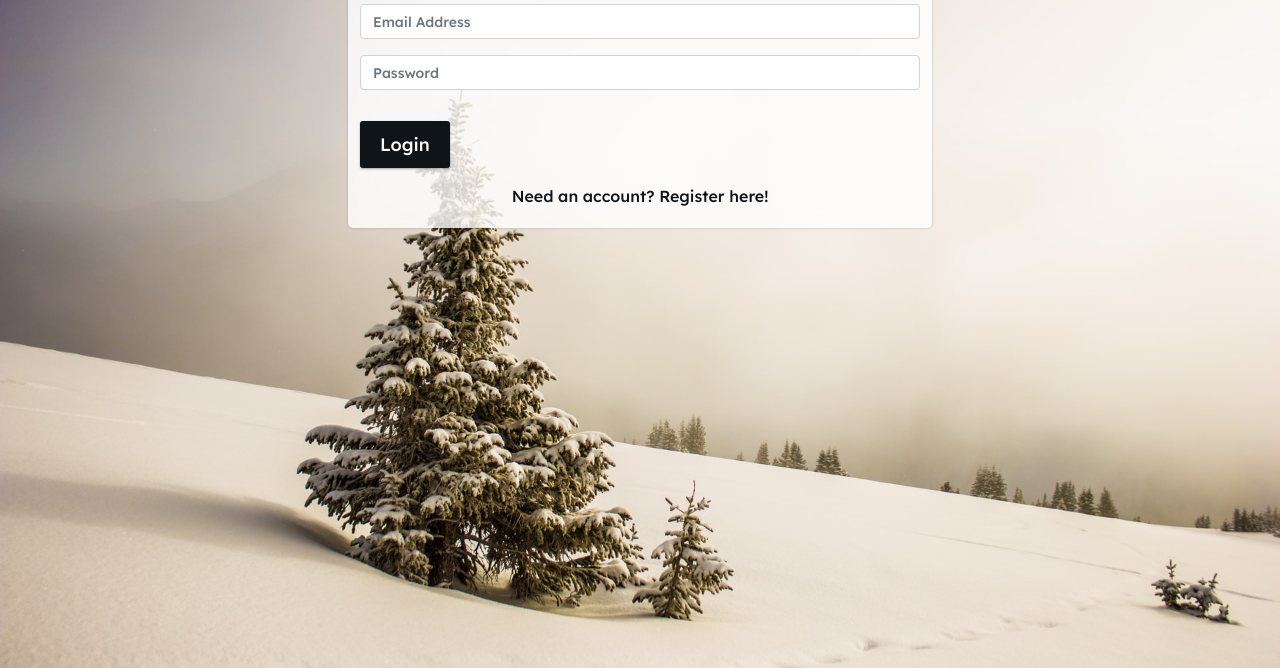
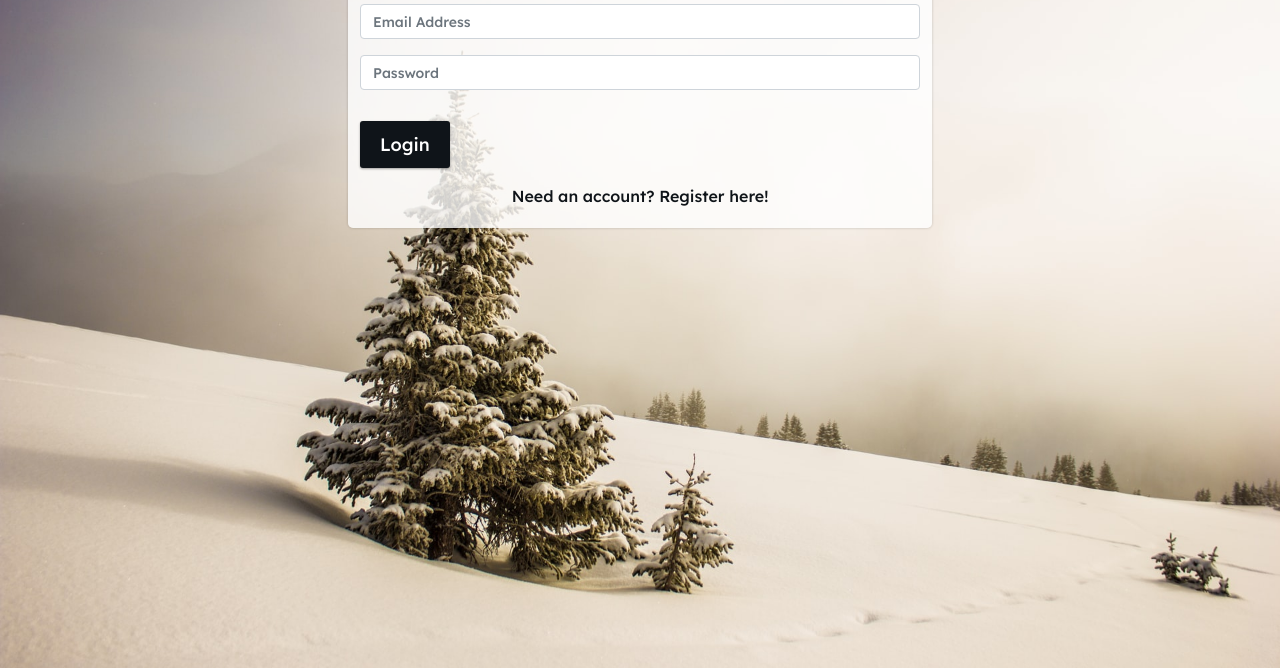
Before and after one commit to junayedrahaman50/IMS, a plain HTML site: page register.html in a window 1280 px wide. Shown: the part 132-800 px from the top of the page. Drawn offline with Linux system fonts and the light colour scheme.

Commit message:
centered register page bg

```diff
--- a/css/register_style.css
+++ b/css/register_style.css
@@ -7,16 +7,23 @@ border-color:#272727;
 outline:0;
 box-shadow: none;
  }
+.img-style{
+  background: #333 url(../images/backgrounds/snow_tree.jpg) no-repeat center center/cover;
+  height: 100vh;
+}
+
 .col-centered{
     float: none;
     margin: 0 auto;
 }
-.page-holder {
+
+/* .page-holder {
   min-height: 100vh;
 }
 .bg-cover {
   background-size: cover !important;
-}
+} */
+
 .form-control{
   font-size: 14px;
 }
--- a/register.html
+++ b/register.html
@@ -57,7 +57,7 @@
     <div id="loaderBG"></div>
     <div id="loader" class="center"></div>
 
-	<div style="background: url(images/backgrounds/snow_tree.jpg)" class="page-holder bg-cover">
+	<div class="img-style">
 	<div class="container">
    <div class="row">
    	<div class="col-lg-8 col-md-10 col-sm-12 col-centered" style="margin-top: 60px;">
@@ -68,7 +68,7 @@
    			</div>
    			<!-- Login form start -->
    			<div id="first">
-        <form action="register.php" method="POST">
+        <form action="#" method="POST">
         	<div class="form-group">
         		<input class="form-control" type="email" name="log_email" placeholder="Email Address" value="" required>
         	</div>
```
Also changed, not shown: 1 other file.
